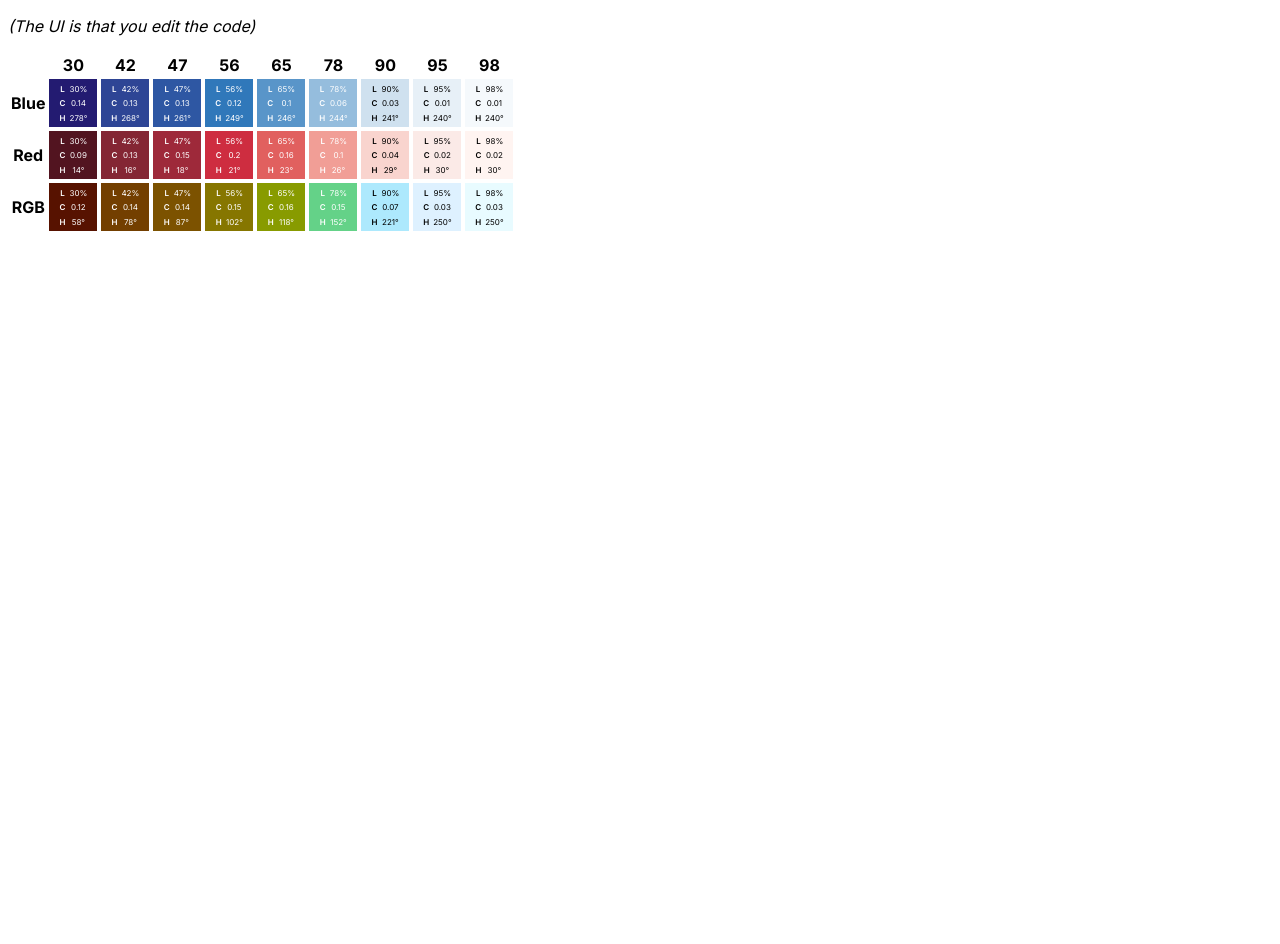
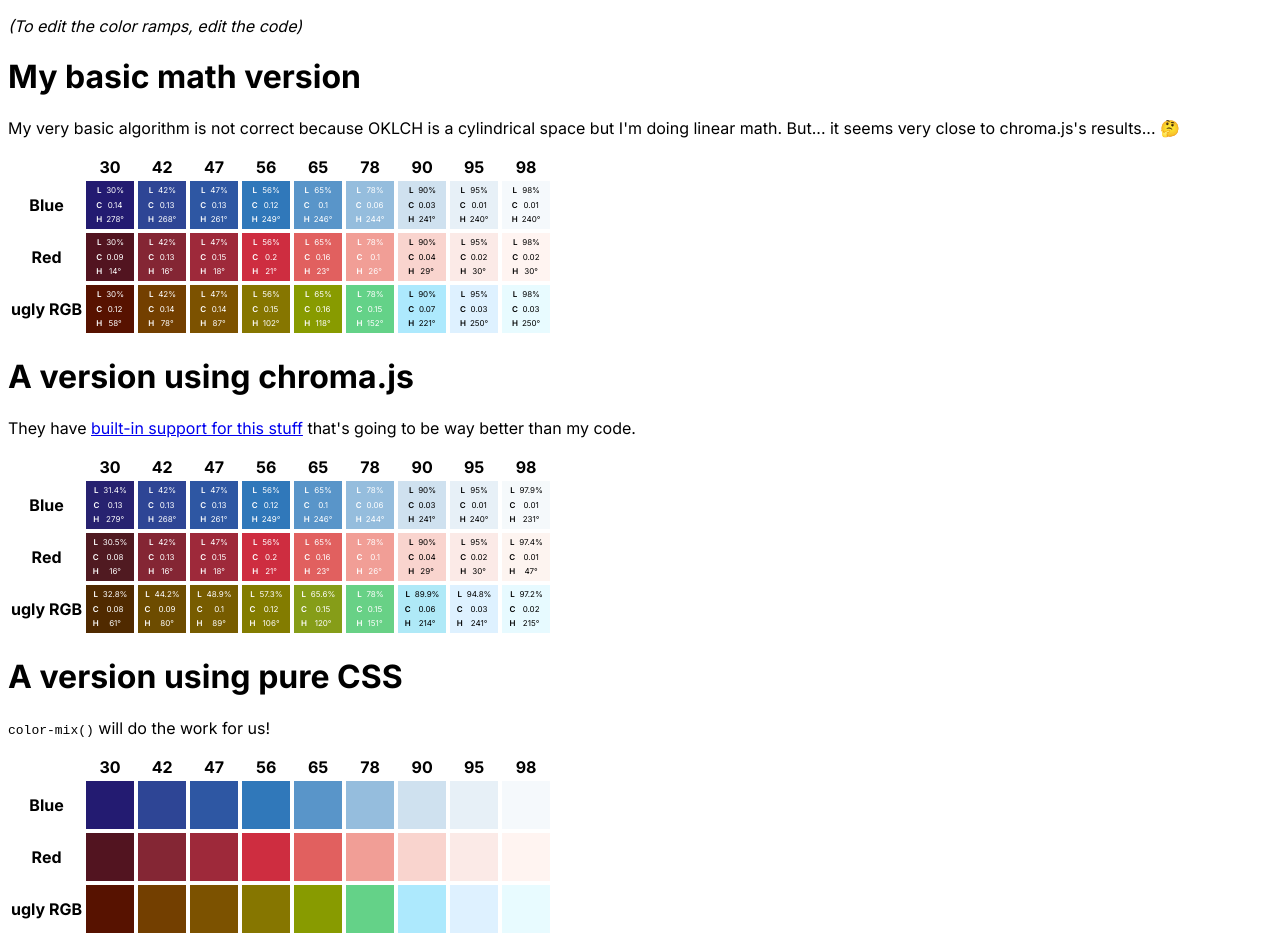
Before and after one commit to TravisSpomer/oklch, a Next.js app: page / in a window 1280 px wide. Before the commit the page ends 800 px from the top, so only its background shows below. Built offline with nearby package versions, Linux system fonts and the light colour scheme.

Commit message:
Add chroma.js and color-mix() versions

```diff
--- a/package.json
+++ b/package.json
@@ -10,11 +10,13 @@
   },
   "dependencies": {
     "@preact/signals-react": "^2.0.0",
+    "chroma-js": "^2.4.2",
     "next": "14.1.3",
     "react": "^18",
     "react-dom": "^18"
   },
   "devDependencies": {
+    "@types/chroma-js": "^2.4.4",
     "@types/node": "^20",
     "@types/react": "^18",
     "@types/react-dom": "^18",
--- a/src/app/Swatch.tsx
+++ b/src/app/Swatch.tsx
@@ -3,16 +3,18 @@ import { oklchColorToCss } from "./OklchColor"
 import styles from "./Swatch.module.css"
 
 interface SwatchProps {
-	color: OklchColor
+	color: OklchColor | string
 }
 
 export default function swatch(props: SwatchProps) {
-	return <div className={`${styles.swatch} ${props.color.lightness < 0.80 ? styles.dark : styles.light}`} style={{ backgroundColor: oklchColorToCss(props.color) }}>
+	return <div className={`${styles.swatch} ${typeof props.color !== "string" ? (props.color.lightness < 0.80 ? styles.dark : styles.light) : ""}`} style={{ backgroundColor: typeof props.color === "string" ? props.color : oklchColorToCss(props.color) }}>
+		{typeof props.color !== "string" && <>
 			<span className={styles.label}>L</span>
 			<span>{Math.round(props.color.lightness * 1000) / 10}%</span>
 			<span className={styles.label}>C</span>
 			<span>{Math.round(props.color.chroma * 100) / 100}</span>
 			<span className={styles.label}>H</span>
 			<span>{Math.round(props.color.hue)}°</span>
+		</>}
 	</div>
 }
--- a/src/app/page.tsx
+++ b/src/app/page.tsx
@@ -1,7 +1,8 @@
 "use client"
 import { useComputed, useSignal, useSignals } from "@preact/signals-react/runtime"
+import chroma from 'chroma-js'
 
-import type { OklchColor } from "./OklchColor"
+import { oklchColorToCss, type OklchColor } from "./OklchColor"
 
 import styles from "./page.module.css"
 import Swatch from "./Swatch"
@@ -12,7 +13,8 @@ interface Ramp {
 }
 
 export default function Home() {
-	useSignals()
+	useSignals() // NOTE: These don't actually need to be signals since they never change; I was just trying out the library
+
 	const ramps = useSignal<Ramp[]>([
 		{ name: "Blue", baseColors: [
 			{ lightness: .975, chroma: 0.006, hue: 240 },
@@ -24,7 +26,7 @@ export default function Home() {
 			{ lightness: .570, chroma: 0.200, hue: 21 },
 			{ lightness: .952, chroma: 0.018, hue: 30 },
 		] },
-		{ name: "RGB", baseColors: [
+		{ name: "ugly RGB", baseColors: [
 			{ lightness: .05, chroma: 0.100, hue: 15},
 			{ lightness: .75, chroma: 0.167, hue: 135 },
 			{ lightness: .95, chroma: 0.033, hue: 250 },
@@ -32,13 +34,24 @@ export default function Home() {
 		// TODO: Add more examples
 	])
 	const lightnesses = useSignal([ .30, .42, .47, .56, .65, .78, .90, .95, .98 ])
-	const swatches = useComputed<OklchColor[][]>(() => {
-		return ramps.value.map(ramp => createColorRamp(ramp.baseColors, lightnesses.value))
+
+	const colorsManualMethod = useComputed<OklchColor[][]>(() => {
+		return ramps.value.map(ramp => createColorRampManually(ramp.baseColors, lightnesses.value))
+	})
+
+	const colorsUsingChromaJs = useComputed<OklchColor[][]>(() => {
+		return ramps.value.map(ramp => createColorRampUsingChromaJs(ramp.baseColors, lightnesses.value))
+	})
+
+	const colorsUsingCss = useComputed<string[][]>(() => {
+		return ramps.value.map(ramp => createColorRampUsingCss(ramp.baseColors, lightnesses.value))
 	})
 
 	return (
 		<main className={styles.main}>
-			<p><em>(The UI is that you edit the code)</em></p>
+			<p><em>(To edit the color ramps, edit the code)</em></p>
+			<h1>My basic math version</h1>
+			<p>My very basic algorithm is not correct because OKLCH is a cylindrical space but I'm doing linear math. But... it seems very close to chroma.js's results... 🤔</p>
 			<table>
 				<thead>
 					<tr>
@@ -47,7 +60,39 @@ export default function Home() {
 					</tr>
 				</thead>
 				<tbody>
-					{swatches.value.map((row, rowIndex) => <tr key={rowIndex}>
+					{colorsManualMethod.value.map((row, rowIndex) => <tr key={rowIndex}>
+						<th>{ramps.value[rowIndex].name}</th>
+						{row.map((color, colorIndex) => <td key={colorIndex}><Swatch color={color} /></td>)}
+					</tr>)}
+				</tbody>
+			</table>
+			<h1>A version using chroma.js</h1>
+			<p>They have <a href="https://gka.github.io/chroma.js/#color-scales" target="_blank">built-in support for this stuff</a> that's going to be way better than my code.</p>
+			<table>
+				<thead>
+					<tr>
+						<th></th>
+						{lightnesses.value.map((lightness, index) => <th key={index}>{Math.round(lightness * 1000) / 10}</th>)}
+					</tr>
+				</thead>
+				<tbody>
+					{colorsUsingChromaJs.value.map((row, rowIndex) => <tr key={rowIndex}>
+						<th>{ramps.value[rowIndex].name}</th>
+						{row.map((color, colorIndex) => <td key={colorIndex}><Swatch color={color} /></td>)}
+					</tr>)}
+				</tbody>
+			</table>
+			<h1>A version using pure CSS</h1>
+			<p><code>color-mix()</code> will do the work for us!</p>
+			<table>
+				<thead>
+					<tr>
+						<th></th>
+						{lightnesses.value.map((lightness, index) => <th key={index}>{Math.round(lightness * 1000) / 10}</th>)}
+					</tr>
+				</thead>
+				<tbody>
+					{colorsUsingCss.value.map((row, rowIndex) => <tr key={rowIndex}>
 						<th>{ramps.value[rowIndex].name}</th>
 						{row.map((color, colorIndex) => <td key={colorIndex}><Swatch color={color} /></td>)}
 					</tr>)}
@@ -57,7 +102,7 @@ export default function Home() {
 	);
 }
 
-function createColorRamp(baseColors: OklchColor[], lightnesses: number[]): OklchColor[] {
+function createColorRampManually(baseColors: OklchColor[], lightnesses: number[]): OklchColor[] {
 	// Sort the base colors for each ramp by lightness if they aren't already.
 	baseColors.sort((a, b) => a.lightness - b.lightness)
 
@@ -102,3 +147,39 @@ function createColorWithLightness(sortedBaseColors: readonly OklchColor[], light
 		}
 	}
 }
+
+function createColorRampUsingChromaJs(baseColors: OklchColor[], lightnesses: number[]): OklchColor[] {
+	// Sort the base colors for each ramp by lightness if they aren't already.
+	baseColors.sort((a, b) => a.lightness - b.lightness)
+
+	// Then, generate a new set of colors from the base colors.
+	const gradient = chroma.scale([chroma.oklch(0, baseColors[0].chroma, baseColors[0].hue, baseColors[0].alpha), ...(baseColors.map(color => chroma.oklch(color.lightness, color.chroma, color.hue, color.alpha))), chroma.oklch(1, baseColors[baseColors.length - 1].chroma, baseColors[baseColors.length - 1].hue, baseColors[baseColors.length - 1].alpha)]).domain([0, ...(baseColors.map(color => color.lightness)), 1]).mode("oklch")
+	return lightnesses.map(lightness => {
+		const color = gradient(lightness).oklch()
+		return { lightness: color[0], chroma: color[1], hue: color[2] }
+	})
+}
+
+function createColorRampUsingCss(baseColors: OklchColor[], lightnesses: number[]): string[] {
+	// Sort the base colors for each ramp by lightness if they aren't already, and then add black and white on the ends.
+	baseColors.sort((a, b) => a.lightness - b.lightness)
+	const sortedBaseColors = [
+		{ lightness: 0, chroma: baseColors[0].chroma, hue: baseColors[0].hue, alpha: baseColors[0].alpha },
+		...baseColors,
+		{ lightness: 1, chroma: baseColors[baseColors.length - 1].chroma, hue: baseColors[baseColors.length - 1].hue, alpha: baseColors[baseColors.length - 1].alpha },
+	]
+
+	// Then, generate a new set of colors from the base colors.
+	return lightnesses.map(lightness => createColorWithLightnessUsingCss(sortedBaseColors, lightness))
+}
+
+function createColorWithLightnessUsingCss(sortedBaseColors: readonly OklchColor[], lightness: number): string {
+	// Find the darkest base color that is lighter than this one.
+	const nextIndex = sortedBaseColors.findIndex(other => other.lightness > lightness)
+	const prev = sortedBaseColors[nextIndex - 1]
+	const next = sortedBaseColors[nextIndex]
+	const proportionOfNext = (lightness - prev.lightness) / (next.lightness - prev.lightness)
+
+	// Now let the browser do the color math for us.
+	return `color-mix(in oklch, ${oklchColorToCss(prev)}, ${oklchColorToCss(next)} ${proportionOfNext * 100}%)`
+}
```
Also changed, not shown: .eslintrc.json, 1 other file (tests, documents, lock files or other folders). Lines whose indentation alone changed are shown as unchanged.
